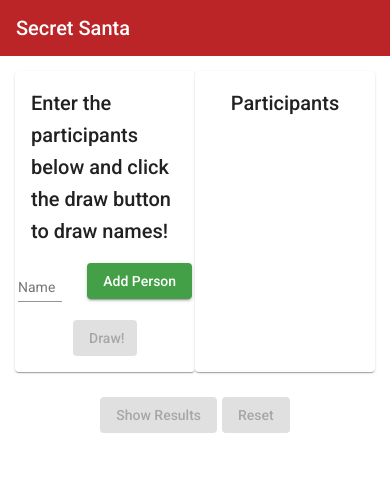
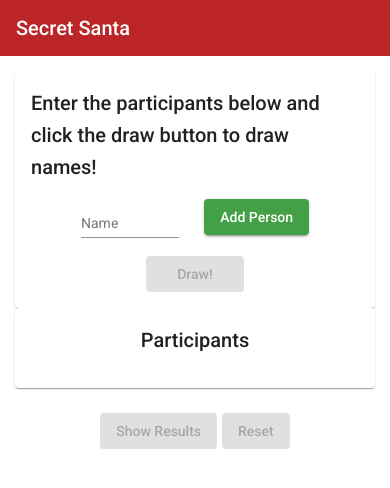
Before and after one commit to MeesterMarcus/secret-santa, an Angular app: page / in a window 390 px wide. Shown: the top 488 px of the page. Built offline with nearby package versions, Linux system fonts and the light colour scheme.

Commit message:
fixing layout on mobile

```diff
--- a/src/app/name-draw/name-draw.component.html
+++ b/src/app/name-draw/name-draw.component.html
@@ -1,5 +1,5 @@
 <div class="container">
-  <div fxLayout="row">
+  <div fxLayout="row" fxLayout.xs="column">
     <mat-card fxFlex="50">
       <h2 fxLayoutAlign="center">Enter the participants below and click the draw button to draw names!</h2>
       <div fxLayout="row" fxLayoutAlign="center">
```
